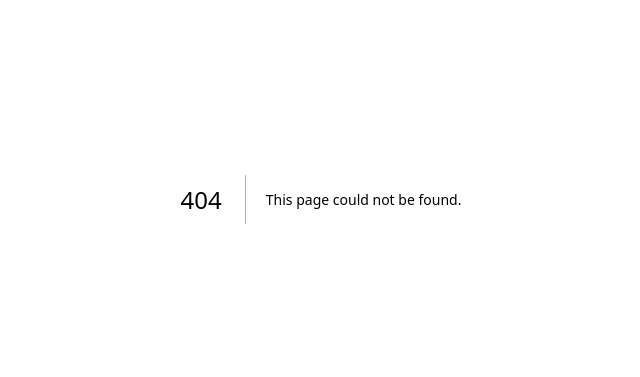
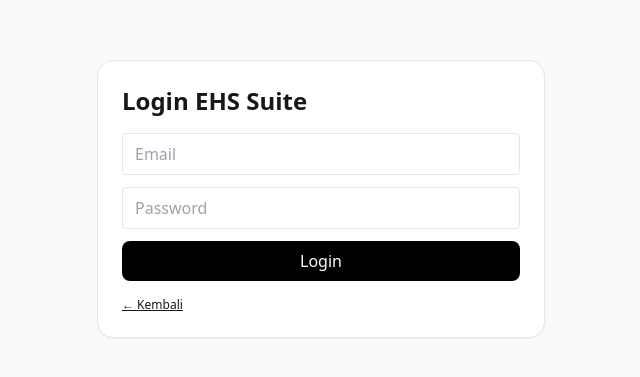
Before and after one commit to Armansj-pixel/EHS-Suite, a Next.js app: page /login in a window 1280 px wide. Before the commit this address had no page. Shown: the part 201-578 px from the top of the page, without its empty margins (319-959 px from the left). Built offline with nearby package versions, Linux system fonts and the light colour scheme.

Commit message:
Create login/page.tsx

```diff
--- /dev/null
+++ b/app/login/page.tsx
@@ -0,0 +1,32 @@
+"use client";
+import { useState } from "react";
+import { signInWithEmailAndPassword } from "firebase/auth";
+import { auth } from "@/lib/firebase";
+import Link from "next/link";
+
+export default function LoginPage() {
+  const [email, setEmail] = useState(""), [pass, setPass] = useState("");
+  const [err, setErr] = useState<string|null>(null); const [loading, setLoading]=useState(false);
+
+  async function onSubmit(e: React.FormEvent) {
+    e.preventDefault(); setErr(null); setLoading(true);
+    try { await signInWithEmailAndPassword(auth, email, pass); window.location.href="/dashboard"; }
+    catch (e:any) { setErr(e?.message ?? "Login gagal"); }
+    finally { setLoading(false); }
+  }
+
+  return (
+    <main className="min-h-screen flex items-center justify-center p-6">
+      <div className="w-full max-w-md space-y-4 rounded-2xl border bg-white p-6 shadow-sm">
+        <h1 className="text-2xl font-bold">Login EHS Suite</h1>
+        <form onSubmit={onSubmit} className="space-y-3">
+          <input className="input w-full" type="email" placeholder="Email" value={email} onChange={e=>setEmail(e.target.value)} required />
+          <input className="input w-full" type="password" placeholder="Password" value={pass} onChange={e=>setPass(e.target.value)} required />
+          {err && <p className="text-sm text-red-600">{err}</p>}
+          <button className="btn w-full" disabled={loading}>{loading?"Signing in...":"Login"}</button>
+        </form>
+        <p className="text-xs"><Link className="underline" href="/">← Kembali</Link></p>
+      </div>
+    </main>
+  );
+}
```
